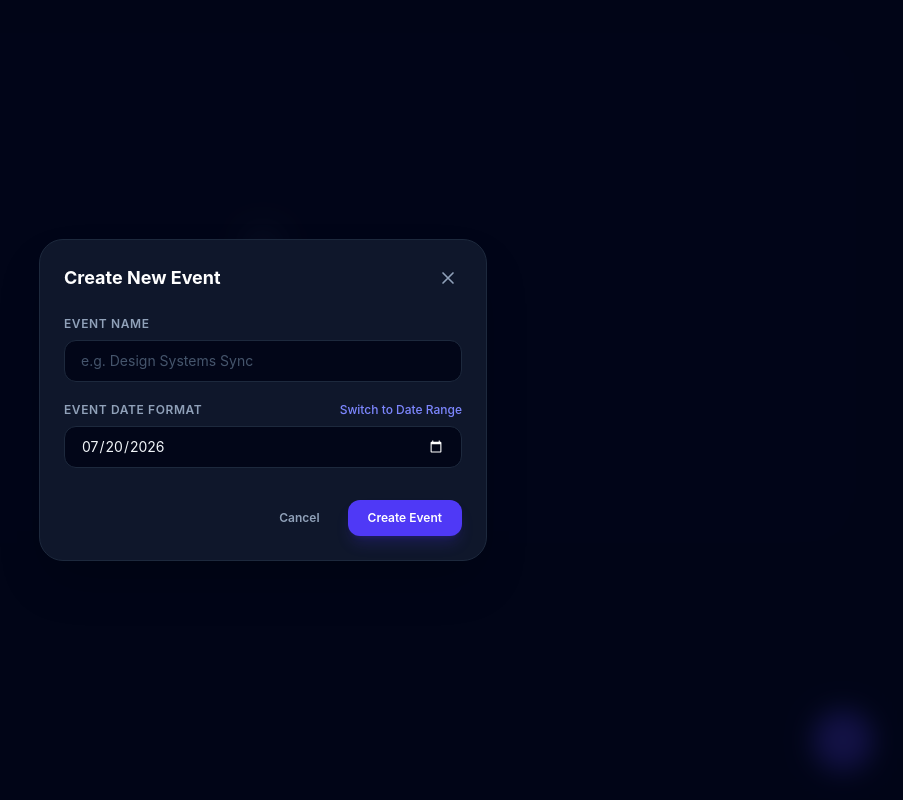
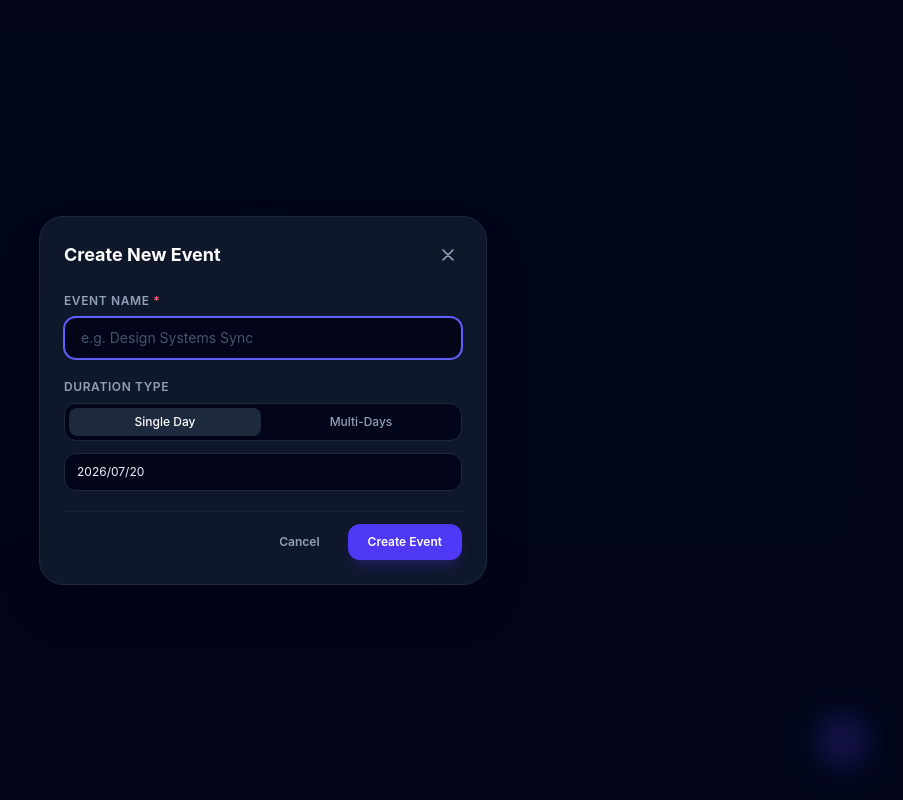
Before and after one commit to Minazuki-Labs/planno, a React (Vite) app: page / in a window 1280 px wide. Both pictures are taken after a click on the button "Create Event". Shown: the whole page, without its empty margins (377-1280 px from the left). Built offline with nearby package versions, Linux system fonts and the light colour scheme.

Commit message:
Replace date inputs with react-datepicker

```diff
--- a/src/components/events/CreateEventModal.tsx
+++ b/src/components/events/CreateEventModal.tsx
@@ -1,4 +1,7 @@
-import { useState, useEffect, SubmitEvent } from "react";
+import { useState, useEffect, useRef, SubmitEvent } from "react";
+import DatePicker from "react-datepicker";
+import "react-datepicker/dist/react-datepicker.css";
+
 import { EventItem } from "../../types/event";
 import { formatToYMD, formatToYMDHM } from "../../utils/date";
 
@@ -8,37 +11,76 @@ interface CreateEventModalProps {
   onCreate: (event: EventItem) => void;
 }
 
+const formatDateToYMD = (date: Date | null): string => {
+  if (!date) return "";
+  const year = date.getFullYear();
+  const month = String(date.getMonth() + 1).padStart(2, "0");
+  const day = String(date.getDate()).padStart(2, "0");
+  return `${year}/${month}/${day}`;
+};
+
 export const CreateEventModal = ({ isOpen, onClose, onCreate }: CreateEventModalProps) => {
   const [eventName, setEventName] = useState("");
   const [isRange, setIsRange] = useState(false);
-  const [startDate, setStartDate] = useState("");
-  const [endDate, setEndDate] = useState("");
+  const [startDate, setStartDate] = useState<Date | null>(new Date());
+  const [endDate, setEndDate] = useState<Date | null>(new Date());
+  const [error, setError] = useState("");
 
-  // Helper to reset form to initial values
+  const nameInputRef = useRef<HTMLInputElement>(null);
+
   const resetForm = () => {
-    const today = new Date().toISOString().split("T")[0];
+    const today = new Date();
     setEventName("");
     setIsRange(false);
     setStartDate(today);
     setEndDate(today);
+    setError("");
   };
 
-  // Reset inputs whenever the modal is opened
   useEffect(() => {
     if (isOpen) {
       resetForm();
+      setTimeout(() => nameInputRef.current?.focus(), 50);
     }
-  }, [isOpen]);
+
+    const handleKeyDown = (e: KeyboardEvent) => {
+      if (e.key === "Escape" && isOpen) {
+        onClose();
+      }
+    };
+
+    window.addEventListener("keydown", handleKeyDown);
+    return () => window.removeEventListener("keydown", handleKeyDown);
+  }, [isOpen, onClose]);
+
+  const handleStartDateChange = (date: Date | null) => {
+    setStartDate(date);
+    if (date && endDate && date > endDate) {
+      setEndDate(date);
+    }
+  };
 
   if (!isOpen) return null;
 
   const handleSubmit = (e: SubmitEvent<HTMLFormElement>) => {
     e.preventDefault();
-    if (!eventName.trim()) return;
 
-    let formattedEventDate = formatToYMD(startDate);
+    if (!eventName.trim()) {
+      setError("Please enter a valid event name.");
+      return;
+    }
+
+    if (!startDate) {
+      setError("Please select a start date.");
+      return;
+    }
+
+    const startFormatted = formatDateToYMD(startDate);
+    let formattedEventDate = formatToYMD(startFormatted);
+
     if (isRange && endDate) {
-      formattedEventDate = `${formatToYMD(startDate)} - ${formatToYMD(endDate)}`;
+      const endFormatted = formatDateToYMD(endDate);
+      formattedEventDate = `${formatToYMD(startFormatted)} - ${formatToYMD(endFormatted)}`;
     }
 
     const newEvent: EventItem = {
@@ -49,18 +91,30 @@ export const CreateEventModal = ({ isOpen, onClose, onCreate }: CreateEventModal
     };
 
     onCreate(newEvent);
-    resetForm();
     onClose();
   };
 
+  const inputStyles = "w-full bg-slate-950 border border-slate-800 focus:border-indigo-500 focus:ring-1 focus:ring-indigo-500 rounded-xl px-3 py-2.5 text-xs text-slate-100 outline-none transition-all cursor-pointer";
+
   return (
-    <div className="fixed inset-0 bg-slate-950/80 backdrop-blur-md flex items-center justify-center p-4 z-50 animate-in fade-in duration-200">
-      <div className="bg-slate-900 border border-slate-800 w-full max-w-md rounded-3xl p-6 shadow-2xl space-y-6">
+    <div
+      className="fixed inset-0 bg-slate-950/80 backdrop-blur-md flex items-center justify-center p-4 z-50 animate-in fade-in duration-200"
+      onClick={(e) => e.target === e.currentTarget && onClose()}
+    >
+      <div
+        className="bg-slate-900 border border-slate-800 w-full max-w-md rounded-3xl p-6 shadow-2xl space-y-6"
+        role="dialog"
+        aria-modal="true"
+        aria-labelledby="modal-title"
+      >
         <div className="flex items-center justify-between">
-          <h2 className="text-lg font-bold text-white">Create New Event</h2>
+          <h2 id="modal-title" className="text-lg font-bold text-white">
+            Create New Event
+          </h2>
           <button
             type="button"
             onClick={onClose}
+            aria-label="Close dialog"
             className="text-slate-400 hover:text-slate-200 p-1 rounded-lg hover:bg-slate-800 transition-colors cursor-pointer"
           >
             <svg className="w-5 h-5" fill="none" viewBox="0 0 24 24" stroke="currentColor">
@@ -71,75 +125,110 @@ export const CreateEventModal = ({ isOpen, onClose, onCreate }: CreateEventModal
 
         <form onSubmit={handleSubmit} className="space-y-5">
           <div>
-            <label className="block text-xs font-semibold uppercase tracking-wider text-slate-400 mb-2">
-              Event Name
+            <label htmlFor="event-name" className="block text-xs font-semibold uppercase tracking-wider text-slate-400 mb-2">
+              Event Name <span className="text-rose-400">*</span>
             </label>
             <input
+              id="event-name"
+              ref={nameInputRef}
               type="text"
-              required
               placeholder="e.g. Design Systems Sync"
               value={eventName}
-              onChange={(e) => setEventName(e.target.value)}
-              className="w-full bg-slate-950 border border-slate-800 focus:border-indigo-500 focus:ring-1 focus:ring-indigo-500 rounded-xl px-4 py-2.5 text-sm text-slate-100 placeholder:text-slate-600 outline-none transition-all"
+              onChange={(e) => {
+                setEventName(e.target.value);
+                if (error) setError("");
+              }}
+              className={`w-full bg-slate-950 border ${
+                error ? "border-rose-500 focus:ring-rose-500" : "border-slate-800 focus:border-indigo-500 focus:ring-indigo-500"
+              } focus:ring-1 rounded-xl px-4 py-2.5 text-sm text-slate-100 placeholder:text-slate-600 outline-none transition-all`}
             />
+            {error && <p className="text-xs text-rose-400 mt-1.5">{error}</p>}
           </div>
 
           <div>
             <div className="flex items-center justify-between mb-2">
               <label className="block text-xs font-semibold uppercase tracking-wider text-slate-400">
-                Event Date Format
+                Duration Type
               </label>
+            </div>
+
+            <div className="grid grid-cols-2 gap-1 p-1 bg-slate-950 border border-slate-800 rounded-xl mb-3">
               <button
                 type="button"
-                onClick={() => setIsRange(!isRange)}
-                className="text-xs text-indigo-400 hover:text-indigo-300 font-medium transition-colors cursor-pointer"
+                onClick={() => setIsRange(false)}
+                className={`py-1.5 text-xs font-medium rounded-lg transition-all ${
+                  !isRange
+                    ? "bg-slate-800 text-white shadow-sm"
+                    : "text-slate-400 hover:text-slate-200"
+                }`}
               >
-                {isRange ? "Switch to Single Day" : "Switch to Date Range"}
+                Single Day
+              </button>
+              <button
+                type="button"
+                onClick={() => setIsRange(true)}
+                className={`py-1.5 text-xs font-medium rounded-lg transition-all ${
+                  isRange
+                    ? "bg-slate-800 text-white shadow-sm"
+                    : "text-slate-400 hover:text-slate-200"
+                }`}
+              >
+                Multi-Days
               </button>
             </div>
 
             {isRange ? (
               <div className="grid grid-cols-2 gap-3">
                 <div>
-                  <span className="block text-[10px] text-slate-500 uppercase mb-1">Start Date</span>
-                  <input
-                    type="date"
-                    required
-                    value={startDate}
-                    onChange={(e) => setStartDate(e.target.value)}
-                    className="w-full bg-slate-950 border border-slate-800 focus:border-indigo-500 focus:ring-1 focus:ring-indigo-500 rounded-xl px-3 py-2.5 text-xs text-slate-100 outline-none transition-all [color-scheme:dark]"
+                  <label htmlFor="start-date" className="block text-[10px] text-slate-400 font-medium uppercase mb-1">
+                    Start Date
+                  </label>
+                  <DatePicker
+                    id="start-date"
+                    selected={startDate}
+                    onChange={handleStartDateChange}
+                    minDate={new Date()}
+                    dateFormat="yyyy/MM/dd"
+                    className={inputStyles}
+                    wrapperClassName="w-full"
                   />
                 </div>
                 <div>
-                  <span className="block text-[10px] text-slate-500 uppercase mb-1">End Date</span>
-                  <input
-                    type="date"
-                    required
-                    min={startDate}
-                    value={endDate}
-                    onChange={(e) => setEndDate(e.target.value)}
-                    className="w-full bg-slate-950 border border-slate-800 focus:border-indigo-500 focus:ring-1 focus:ring-indigo-500 rounded-xl px-3 py-2.5 text-xs text-slate-100 outline-none transition-all [color-scheme:dark]"
+                  <label htmlFor="end-date" className="block text-[10px] text-slate-400 font-medium uppercase mb-1">
+                    End Date
+                  </label>
+                  <DatePicker
+                    id="end-date"
+                    selected={endDate}
+                    onChange={setEndDate}
+                    minDate={startDate || new Date()}
+                    dateFormat="yyyy/MM/dd"
+                    className={inputStyles}
+                    wrapperClassName="w-full"
                   />
                 </div>
               </div>
             ) : (
               <div>
-                <input
-                  type="date"
-                  required
-                  value={startDate}
-                  onChange={(e) => setStartDate(e.target.value)}
-                  className="w-full bg-slate-950 border border-slate-800 focus:border-indigo-500 focus:ring-1 focus:ring-indigo-500 rounded-xl px-4 py-2.5 text-sm text-slate-100 outline-none transition-all [color-scheme:dark]"
+                <label htmlFor="single-date" className="sr-only">Date</label>
+                <DatePicker
+                  id="single-date"
+                  selected={startDate}
+                  onChange={handleStartDateChange}
+                  minDate={startDate || new Date()}
+                  dateFormat="yyyy/MM/dd"
+                  className={inputStyles}
+                  wrapperClassName="w-full"
                 />
               </div>
             )}
           </div>
 
-          <div className="flex items-center justify-end gap-3 pt-3">
+          <div className="flex items-center justify-end gap-3 pt-3 border-t border-slate-800/60">
             <button
               type="button"
               onClick={onClose}
-              className="px-4 py-2.5 text-xs font-semibold text-slate-400 hover:text-slate-200 rounded-xl transition-colors cursor-pointer"
+              className="px-4 py-2.5 text-xs font-semibold text-slate-400 hover:text-slate-200 rounded-xl hover:bg-slate-800/50 transition-colors cursor-pointer"
             >
               Cancel
             </button>
--- a/src/components/events/EventCard.tsx
+++ b/src/components/events/EventCard.tsx
@@ -12,11 +12,6 @@ export const EventCard = ({ event, onSelect }: EventCardProps) => {
       className="group relative flex flex-col justify-between bg-slate-900/60 backdrop-blur-md border border-slate-800/80 hover:border-slate-700/80 p-6 rounded-2xl transition-all duration-300 hover:shadow-xl hover:shadow-indigo-500/5 hover:-translate-y-0.5 cursor-pointer"
     >
       <div className="space-y-3">
-        <div className="flex items-center justify-between">
-          <span className="text-[11px] font-semibold tracking-wider uppercase px-2.5 py-1 bg-indigo-500/10 text-indigo-400 border border-indigo-500/20 rounded-md">
-            Upcoming
-          </span>
-        </div>
         <h2 className="text-lg font-semibold text-slate-100 group-hover:text-indigo-300 transition-colors line-clamp-2">
           {event.name}
         </h2>
```
Also changed, not shown: src/App.css (+43 -0 lines).
